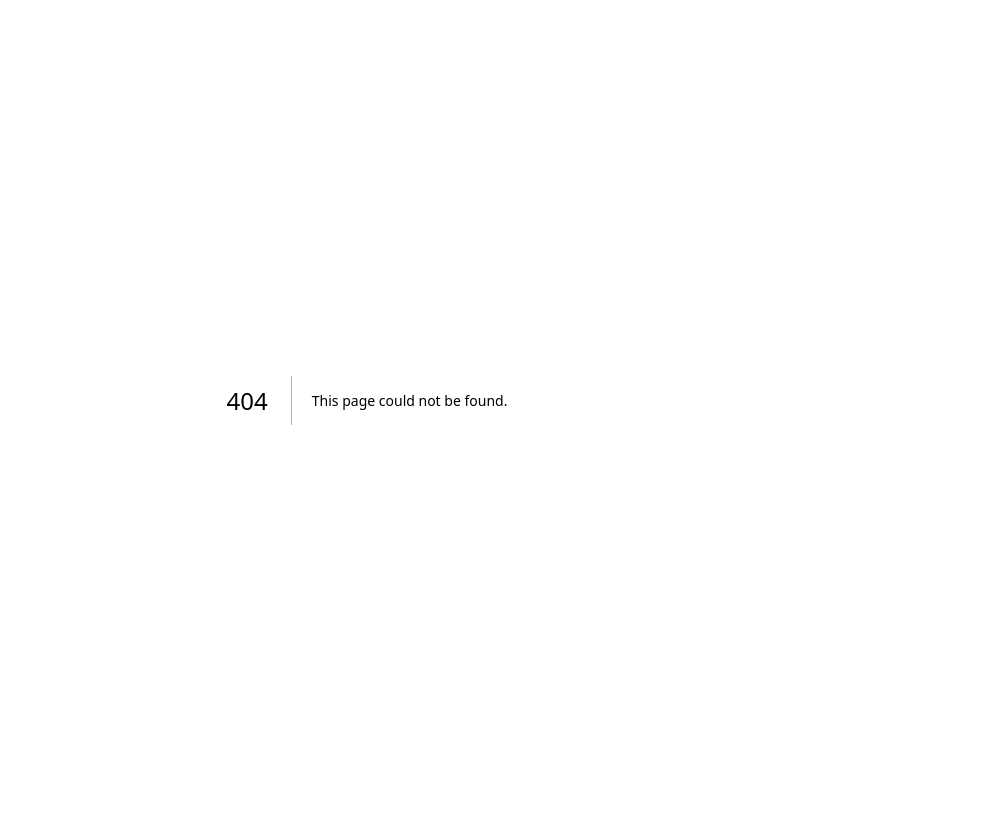
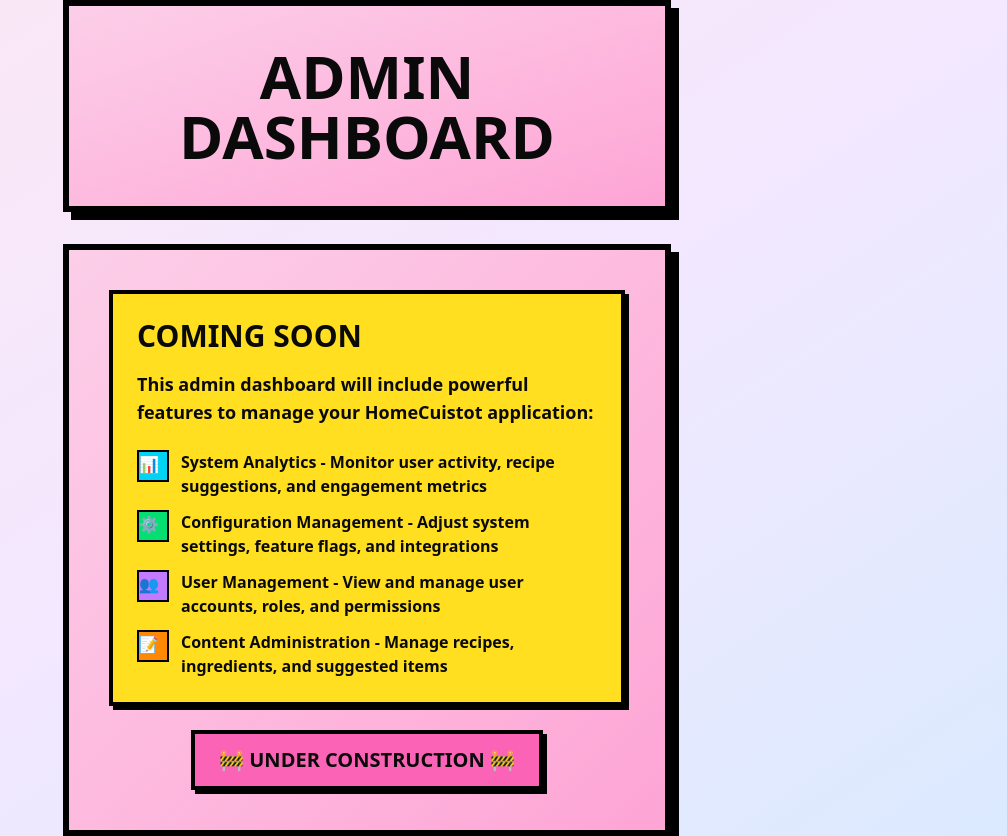
Before and after one commit to diephil/homecuistot-commit-to-change, a Next.js app in the folder apps/nextjs/: page /admin in a window 1280 px wide. Before the commit this address had no page. Shown: the whole page, without its empty margins (273-1280 px from the left). Before the commit the page ends 800 px from the top, so only its background shows below. Built offline with nearby package versions, Linux system fonts and the light colour scheme.

Commit message:
feat: with unauthorized page

```diff
--- a/apps/nextjs/src/app/(auth)/login/page.tsx
+++ b/apps/nextjs/src/app/(auth)/login/page.tsx
@@ -31,7 +31,7 @@
     await supabase.auth.signInWithOAuth({
       provider: "google",
       options: {
-        redirectTo: `${getURL()}auth/callback?next=/onboarding`,
+        redirectTo: `${getURL()}auth/callback?next=/app/onboarding`,
       },
     });
   };
@@ -40,7 +40,7 @@
     await supabase.auth.signInWithOAuth({
       provider: "discord",
       options: {
-        redirectTo: `${getURL()}auth/callback?next=/onboarding`,
+        redirectTo: `${getURL()}auth/callback?next=/app/onboarding`,
       },
     });
   };
--- /dev/null
+++ b/apps/nextjs/src/app/(auth)/unauthorized/page.tsx
@@ -0,0 +1,55 @@
+import Link from 'next/link'
+import { Button } from '@/components/retroui/Button'
+import { PageContainer } from '@/components/PageContainer'
+
+export default function UnauthorizedPage() {
+  return (
+    <PageContainer
+      maxWidth="md"
+      gradientFrom="from-yellow-100"
+      gradientVia="via-orange-100"
+      gradientTo="to-red-100"
+    >
+      <div className="border-4 md:border-6 border-black bg-gradient-to-br from-yellow-300 to-orange-300 shadow-[6px_6px_0px_0px_rgba(0,0,0,1)] md:shadow-[8px_8px_0px_0px_rgba(0,0,0,1)] p-8 md:p-12 text-center">
+        <div className="space-y-6">
+          {/* Error icon */}
+          <div className="inline-block bg-red-400 border-4 border-black rounded-full p-6 shadow-[4px_4px_0px_0px_rgba(0,0,0,1)]">
+            <svg
+              className="w-12 h-12 md:w-16 md:h-16"
+              fill="none"
+              stroke="currentColor"
+              viewBox="0 0 24 24"
+            >
+              <path
+                strokeLinecap="round"
+                strokeLinejoin="round"
+                strokeWidth={3}
+                d="M12 9v2m0 4h.01m-6.938 4h13.856c1.54 0 2.502-1.667 1.732-3L13.732 4c-.77-1.333-2.694-1.333-3.464 0L3.34 16c-.77 1.333.192 3 1.732 3z"
+              />
+            </svg>
+          </div>
+
+          {/* Error heading */}
+          <h1 className="text-3xl md:text-5xl font-black uppercase">
+            Access Denied
+          </h1>
+
+          {/* Error message */}
+          <p className="text-lg md:text-xl font-bold text-gray-800">
+            You don&apos;t have permission to access this page.
+          </p>
+
+          {/* Back to Home button */}
+          <Button
+            asChild
+            variant="default"
+            size="lg"
+            className="mt-6 bg-cyan-400 hover:bg-cyan-500 border-4 border-black font-black uppercase shadow-[4px_4px_0px_0px_rgba(0,0,0,1)] hover:shadow-[2px_2px_0px_0px_rgba(0,0,0,1)] hover:translate-x-[2px] hover:translate-y-[2px] transition-all"
+          >
+            <Link href="/">Back to Home</Link>
+          </Button>
+        </div>
+      </div>
+    </PageContainer>
+  )
+}
--- a/apps/nextjs/src/app/(protected)/onboarding/sign-out-button.tsx
+++ /dev/null
@@ -1,21 +0,0 @@
-"use client";
-
-import { createClient } from "@/utils/supabase/client";
-import { useRouter } from "next/navigation";
-import { Button } from "@/components/retroui/Button";
-
-export default function SignOutButton() {
-  const router = useRouter();
-
-  const handleSignOut = async () => {
-    const supabase = createClient();
-    await supabase.auth.signOut();
-    router.push("/login");
-  };
-
-  return (
-    <Button onClick={handleSignOut} variant="outline" size="md">
-      Sign out
-    </Button>
-  );
-}
--- /dev/null
+++ b/apps/nextjs/src/app/admin/layout.tsx
@@ -0,0 +1,5 @@
+import type { ReactNode } from 'react'
+
+export default function AdminLayout({ children }: { children: ReactNode }) {
+  return <>{children}</>
+}
--- /dev/null
+++ b/apps/nextjs/src/app/admin/page.tsx
@@ -0,0 +1,79 @@
+import { PageContainer } from '@/components/PageContainer'
+
+export default function AdminDashboardPage() {
+  return (
+    <PageContainer
+      maxWidth="2xl"
+      gradientFrom="from-pink-100"
+      gradientVia="via-purple-100"
+      gradientTo="to-blue-100"
+    >
+      <div className="space-y-6 md:space-y-8">
+        {/* Header */}
+        <div className="border-4 md:border-6 border-black bg-gradient-to-br from-pink-200 to-pink-300 shadow-[6px_6px_0px_0px_rgba(0,0,0,1)] md:shadow-[8px_8px_0px_0px_rgba(0,0,0,1)] p-6 md:p-10 text-center">
+          <h1 className="text-3xl md:text-6xl font-black uppercase">
+            Admin Dashboard
+          </h1>
+        </div>
+
+        {/* Main content card */}
+        <div className="border-4 md:border-6 border-black bg-gradient-to-br from-pink-200 to-pink-300 shadow-[6px_6px_0px_0px_rgba(0,0,0,1)] md:shadow-[8px_8px_0px_0px_rgba(0,0,0,1)] p-6 md:p-10">
+          <div className="space-y-6">
+            {/* Coming Soon section */}
+            <div className="bg-yellow-300 border-4 border-black p-6 shadow-[4px_4px_0px_0px_rgba(0,0,0,1)]">
+              <h2 className="text-2xl md:text-3xl font-black uppercase mb-4">
+                Coming Soon
+              </h2>
+              <p className="text-lg font-bold mb-6">
+                This admin dashboard will include powerful features to manage your HomeCuistot application:
+              </p>
+
+              {/* Feature list */}
+              <ul className="space-y-3">
+                <li className="flex items-start gap-3">
+                  <span className="inline-block w-8 h-8 bg-cyan-400 border-2 border-black flex-shrink-0 flex items-center justify-center font-black">
+                    📊
+                  </span>
+                  <span className="font-bold">
+                    <strong>System Analytics</strong> - Monitor user activity, recipe suggestions, and engagement metrics
+                  </span>
+                </li>
+                <li className="flex items-start gap-3">
+                  <span className="inline-block w-8 h-8 bg-green-400 border-2 border-black flex-shrink-0 flex items-center justify-center font-black">
+                    ⚙️
+                  </span>
+                  <span className="font-bold">
+                    <strong>Configuration Management</strong> - Adjust system settings, feature flags, and integrations
+                  </span>
+                </li>
+                <li className="flex items-start gap-3">
+                  <span className="inline-block w-8 h-8 bg-purple-400 border-2 border-black flex-shrink-0 flex items-center justify-center font-black">
+                    👥
+                  </span>
+                  <span className="font-bold">
+                    <strong>User Management</strong> - View and manage user accounts, roles, and permissions
+                  </span>
+                </li>
+                <li className="flex items-start gap-3">
+                  <span className="inline-block w-8 h-8 bg-orange-400 border-2 border-black flex-shrink-0 flex items-center justify-center font-black">
+                    📝
+                  </span>
+                  <span className="font-bold">
+                    <strong>Content Administration</strong> - Manage recipes, ingredients, and suggested items
+                  </span>
+                </li>
+              </ul>
+            </div>
+
+            {/* Status badge */}
+            <div className="text-center">
+              <span className="inline-block bg-pink-400 border-4 border-black px-6 py-3 text-xl font-black uppercase shadow-[4px_4px_0px_0px_rgba(0,0,0,1)]">
+                🚧 Under Construction 🚧
+              </span>
+            </div>
+          </div>
+        </div>
+      </div>
+    </PageContainer>
+  )
+}
--- /dev/null
+++ b/apps/nextjs/src/app/app/layout.tsx
@@ -0,0 +1,5 @@
+import type { ReactNode } from 'react'
+
+export default function AppLayout({ children }: { children: ReactNode }) {
+  return <>{children}</>
+}
--- a/apps/nextjs/src/app/(protected)/onboarding/page.tsx
+++ b/apps/nextjs/src/app/app/onboarding/page.tsx
@@ -63,7 +63,7 @@
 
   // T010: Skip to suggestions
   const handleSkipSetup = () => {
-    router.push("/suggestions");
+    router.push("/app/suggestions");
   };
 
   // T017: Toggle badge selection
@@ -314,7 +314,7 @@
 
   // T062-T064: Complete setup (enabled only after voice changes)
   const handleCompleteSetup = () => {
-    router.push("/suggestions");
+    router.push("/app/suggestions");
   };
 
   // T065: Format recording duration
--- a/apps/nextjs/src/app/(protected)/suggestions/page.tsx
+++ b/apps/nextjs/src/app/app/suggestions/page.tsx
@@ -84,10 +84,10 @@
           {/* T035: Navigation CTAs */}
           <div className="flex gap-2">
             <Button asChild variant="ghost" size="sm">
-              <Link href="/inventory">View Inventory</Link>
+              <Link href="/app/inventory">View Inventory</Link>
             </Button>
             <Button asChild variant="ghost" size="sm">
-              <Link href="/recipes">All Recipes</Link>
+              <Link href="/app/recipes">All Recipes</Link>
             </Button>
           </div>
         </div>
--- a/apps/nextjs/src/proxy.ts
+++ b/apps/nextjs/src/proxy.ts
@@ -1,31 +1,98 @@
-import { NextRequest, NextResponse } from "next/server";
-import { createClient } from "@/utils/supabase/proxy";
+import { NextRequest, NextResponse } from 'next/server'
+import { createServerClient } from '@supabase/ssr'
 
-const PROTECTED_ROUTES = ["/onboarding"];
-const AUTH_ROUTES = ["/login"];
+export async function proxy(request: NextRequest): Promise<NextResponse> {
+  const { pathname } = request.nextUrl
 
-export async function proxy(request: NextRequest) {
-  const { supabase, getResponse } = createClient(request);
+  // Create Supabase client for auth checks
+  const supabase = createServerClient(
+    process.env.NEXT_PUBLIC_SUPABASE_URL!,
+    process.env.NEXT_PUBLIC_SUPABASE_PUBLISHABLE_KEY!,
+    {
+      cookies: {
+        getAll: () => request.cookies.getAll(),
+        setAll: () => {}, // No-op for middleware (readonly)
+      },
+    }
+  )
 
-  const {
-    data: { user },
-  } = await supabase.auth.getUser();
+  // Admin route protection (/admin/*)
+  if (pathname.startsWith('/admin')) {
+    try {
+      const { data: { user }, error } = await supabase.auth.getUser()
 
-  const { pathname } = request.nextUrl;
+      if (error) {
+        console.error('[Proxy] Supabase auth error:', error)
+        return NextResponse.next() // Graceful degradation for MVP
+      }
 
-  // Redirect unauthenticated users from protected routes
-  if (PROTECTED_ROUTES.some((route) => pathname.startsWith(route)) && !user) {
-    return NextResponse.redirect(new URL("/login", request.url));
+      // Redirect unauthenticated users to login
+      if (!user) {
+        const loginUrl = new URL('/login', request.url)
+        loginUrl.searchParams.set('redirect', pathname)
+        return NextResponse.redirect(loginUrl)
+      }
+
+      // Check admin role
+      const adminIds = process.env.ADMIN_USER_IDS?.split(',').map(id => id.trim()) || []
+
+      if (!process.env.ADMIN_USER_IDS) {
+        console.error('[Proxy] ADMIN_USER_IDS not configured')
+        return NextResponse.redirect(new URL('/unauthorized', request.url))
+      }
+
+      const isAdmin = user.id && adminIds.includes(user.id)
+
+      if (!isAdmin) {
+        return NextResponse.redirect(new URL('/unauthorized', request.url))
+      }
+
+      // Allow admin access
+      return NextResponse.next()
+    } catch (err) {
+      console.error('[Proxy] Unexpected error:', err)
+      return NextResponse.next() // Graceful degradation
+    }
   }
 
-  // Redirect authenticated users from auth routes to onboarding
-  if (AUTH_ROUTES.some((route) => pathname.startsWith(route)) && user) {
-    return NextResponse.redirect(new URL("/onboarding", request.url));
+  // Protected app route authentication (/app/*)
+  if (pathname.startsWith('/app')) {
+    try {
+      const { data: { user }, error } = await supabase.auth.getUser()
+
+      if (error) {
+        console.error('[Proxy] Supabase auth error:', error)
+        return NextResponse.next() // Graceful degradation for MVP
+      }
+
+      // Redirect unauthenticated users to login
+      if (!user) {
+        const loginUrl = new URL('/login', request.url)
+        loginUrl.searchParams.set('redirect', pathname)
+        return NextResponse.redirect(loginUrl)
+      }
+
+      // Allow authenticated access
+      return NextResponse.next()
+    } catch (err) {
+      console.error('[Proxy] Unexpected error:', err)
+      return NextResponse.next() // Graceful degradation
+    }
   }
 
-  return getResponse();
+  // Allow access to all other routes
+  return NextResponse.next()
 }
 
 export const config = {
-  matcher: ["/login", "/onboarding/:path*"],
-};
+  matcher: [
+    // Admin routes
+    '/admin/:path*',
+
+    // Protected app routes
+    '/app/:path*',
+
+    // Exclude static files and internals
+    '/((?!_next/static|_next/image|favicon.ico|.*\\.(?:svg|png|jpg|jpeg|gif|webp)$).*)',
+  ],
+}
```
Also changed, not shown: apps/nextjs/src/app/app/inventory/page.tsx (renamed from apps/nextjs/src/app/(protected)/inventory/page.tsx), apps/nextjs/src/app/app/recipes/page.tsx (renamed from apps/nextjs/src/app/(protected)/recipes/page.tsx), 1 other file (tests, documents, lock files or other folders).
